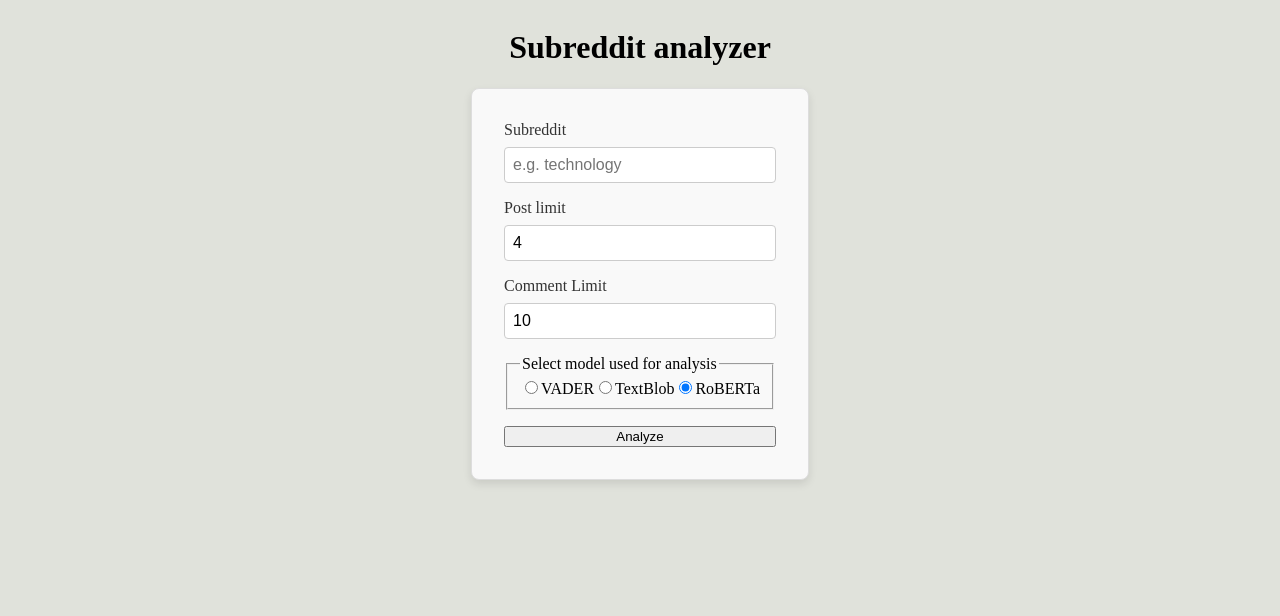
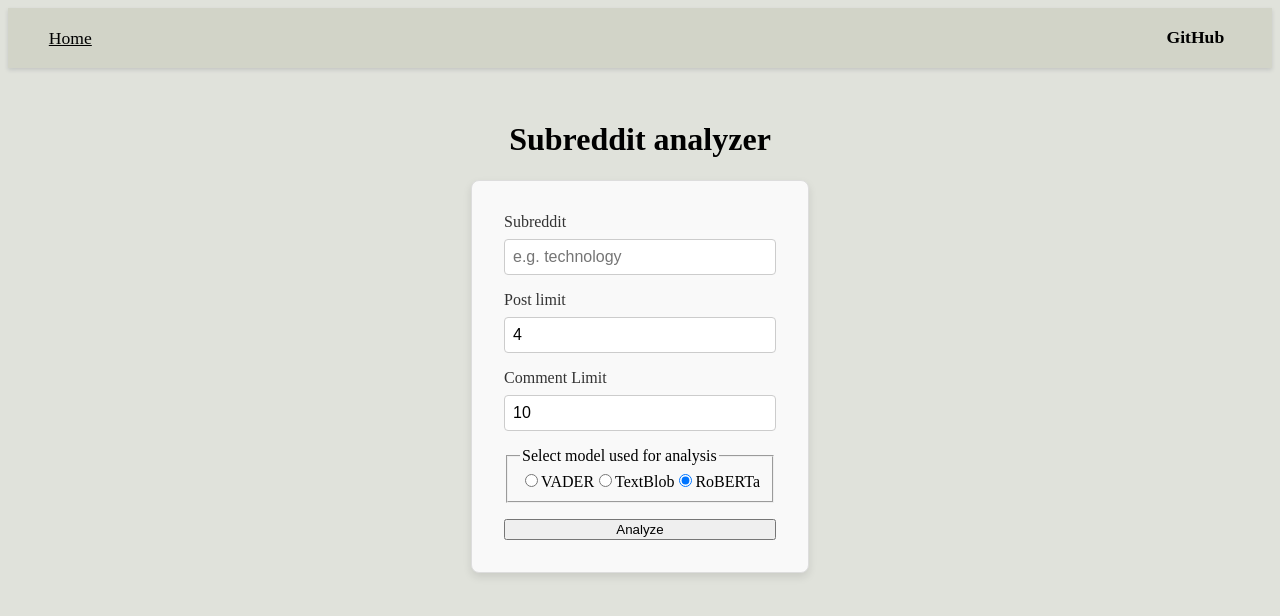
Before and after one commit to csuchorski/reddit-sentiment-tracker, a React (Vite) app in the folder frontend/: page / in a window 1280 px wide. Shown: the top 616 px of the page. Built offline with nearby package versions, Linux system fonts and the light colour scheme.

Commit message:
Added a NavBar component

```diff
--- a/frontend/src/App.jsx
+++ b/frontend/src/App.jsx
@@ -1,10 +1,12 @@
 import { BrowserRouter as Router, Routes, Route } from "react-router-dom";
 import Home from "./pages/Home";
 import Report from "./pages/Report";
+import NavBar from "./components/NavBar";
 
 function App() {
   return (
     <Router>
+      <NavBar />
       <Routes>
         <Route path="/" element={<Home />} />
         <Route path="/report/:subreddit" element={<Report />} />
--- /dev/null
+++ b/frontend/src/components/NavBar.jsx
@@ -0,0 +1,30 @@
+import { NavLink } from "react-router-dom";
+
+import "../styles/NavBar.css";
+
+function NavBar() {
+  return (
+    <nav className="navbar">
+      <NavLink
+        to="/"
+        className={({ isActive }) => (isActive ? "active" : "")}
+        end
+      >
+        Home
+      </NavLink>
+
+      <div className="navbar-github">
+        <a
+          href="https://github.com/csuchorski"
+          target="_blank"
+          rel="noopener noreferrer"
+          title="View on GitHub"
+        >
+          GitHub
+        </a>
+      </div>
+    </nav>
+  );
+}
+
+export default NavBar;
--- /dev/null
+++ b/frontend/src/styles/NavBar.css
@@ -0,0 +1,73 @@
+
+
+.navbar {
+  display: flex;
+  align-items: center;
+  justify-content: space-between;
+  padding: 1rem 2rem;
+  background: var(--timberwolf);
+  color: black;
+  margin-bottom: 2rem;
+  box-shadow: 0 2px 4px rgba(43, 45, 66, 0.15);
+}
+
+.navbar-links {
+  display: flex;
+  align-items: center;
+}
+
+.navbar a {
+  color: black;
+  text-decoration: none;
+  margin-right: 1.5rem;
+  font-size: 1.1rem;
+  transition: color 0.2s, background 0.2s;
+  padding: 0.2em 0.5em;
+  border-radius: 4px;
+}
+
+.navbar a:last-child {
+  margin-right: 0;
+}
+
+.navbar a:hover,
+.navbar a.active {
+  color: var(--space-cadet);
+  background: var(--red-pantone);
+  text-decoration: underline;
+}
+
+.navbar-github a {
+  font-weight: bold;
+  border: 1px solid var(--red-pantone);
+  border-radius: 4px;
+  padding: 0.4em 0.9em;
+  background: var(--fire-engine-red);
+  color: var(--antiflash-white);
+  transition: background 0.2s, color 0.2s, border-color 0.2s;
+}
+
+.navbar-github a:hover {
+  background: var(--red-pantone);
+  color: var(--space-cadet);
+  border-color: var(--antiflash-white);
+}
+
+@media (max-width: 600px) {
+  .navbar {
+    flex-direction: column;
+    align-items: flex-start;
+    padding: 1rem;
+  }
+  .navbar-links {
+    flex-direction: column;
+    width: 100%;
+  }
+  .navbar a {
+    margin: 0.5rem 0;
+    font-size: 1rem;
+  }
+  .navbar-github {
+    margin-top: 1rem;
+  }
+}
```
